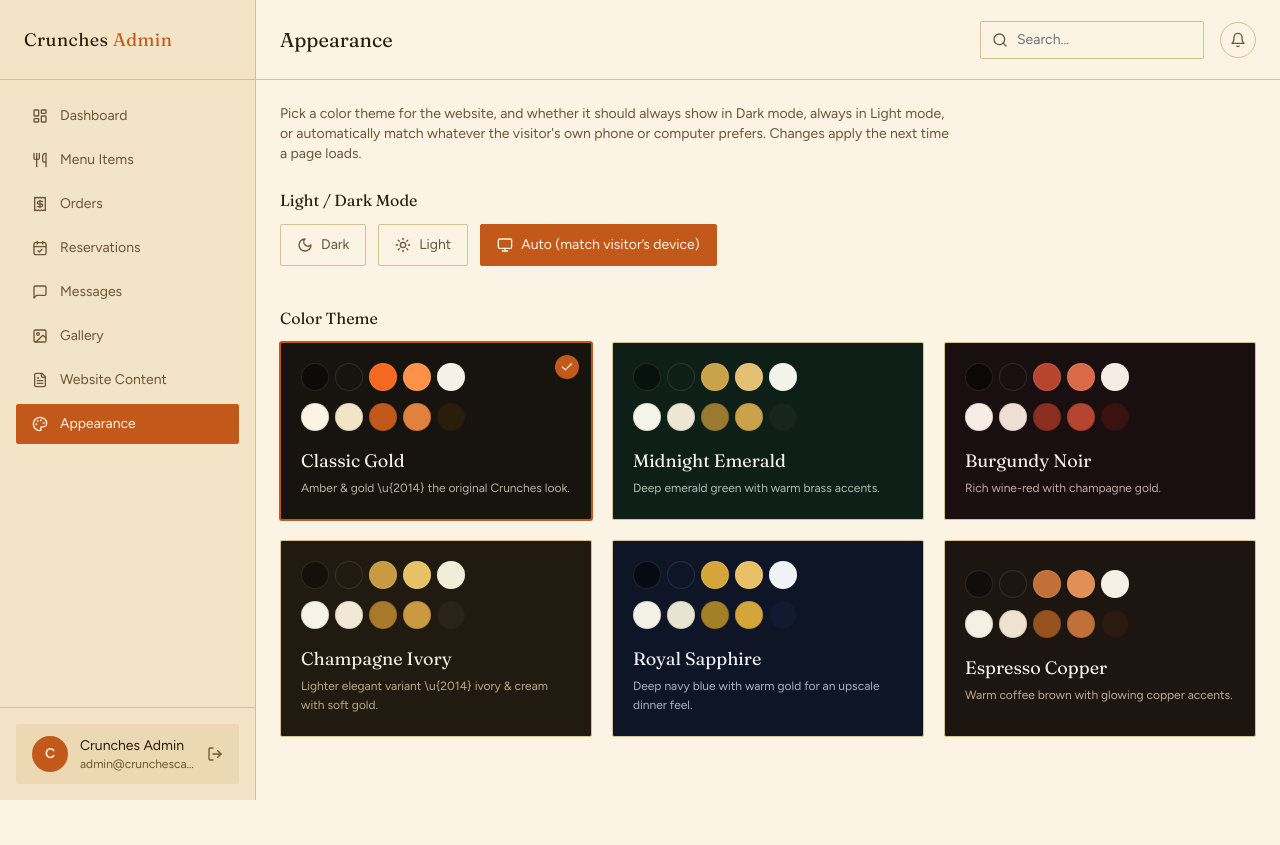
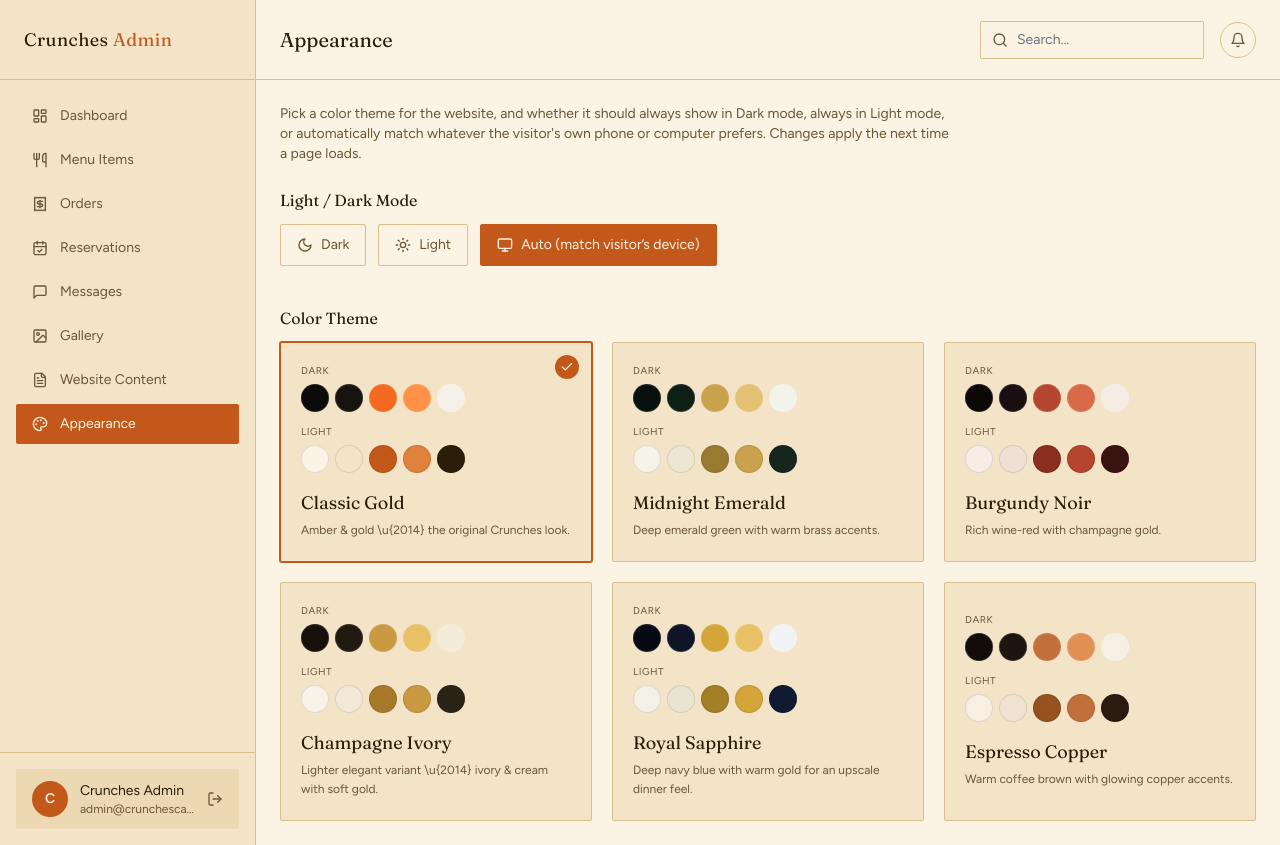
Before and after one commit to sytal/sytal-coffee, a Laravel app: page /admin/appearance in a window 1280 px wide. Before the commit the page ends 800 px from the top, so only its background shows below. Run offline with Laravel 12, Linux system fonts and the light colour scheme; a user stored in the database is signed in; data comes from the database, SQL or seed files in the repository; data that the repository does not hold is empty; style sheets or scripts are compiled from the project's sources; some libraries are stand-ins or nearby versions.

Commit message:
Fix washed-out Appearance preset cards in light mode
Card background was inline-styled to the preset's *currently active
variant* surface color. In light mode every preset's light variant
is a warm cream/ivory tone by design, so all 6 cards rendered as
near-identical pale beige boxes — impossible to tell them apart.
Cards now use the normal admin bg-brand-surface, with the Dark/Light
swatch-dot rows (now labeled) as the actual color preview, and
title/description back on standard brand-foreground tokens instead
of inline per-variant colors.

Co-Authored-By: Claude Sonnet 5 <noreply@anthropic.com>

```diff
--- a/resources/js/Pages/Admin/Appearance.jsx
+++ b/resources/js/Pages/Admin/Appearance.jsx
@@ -71,9 +71,6 @@ export default function Appearance({ presets = {}, active, mode: initialMode })
             <div className="grid grid-cols-1 gap-5 sm:grid-cols-2 lg:grid-cols-3">
                 {Object.entries(presets).map(([key, preset]) => {
                     const isActive = current === key;
-                    // Preview using whichever variant is currently relevant —
-                    // the dark one, except when the owner has forced Light mode.
-                    const previewColors = mode === 'light' ? preset.light : preset.dark;
 
                     return (
                         <button
@@ -81,12 +78,11 @@ export default function Appearance({ presets = {}, active, mode: initialMode })
                             type="button"
                             onClick={() => choose(key)}
                             disabled={saving !== null}
-                            className={`group relative overflow-hidden rounded-sm border p-5 text-left transition ${
+                            className={`group relative overflow-hidden rounded-sm border bg-brand-surface p-5 text-left transition ${
                                 isActive
                                     ? 'border-brand-gold ring-1 ring-brand-gold'
                                     : 'border-brand-border hover:border-brand-gold/60'
                             }`}
-                            style={{ backgroundColor: previewColors.surface }}
                         >
                             {isActive && (
                                 <span className="absolute right-3 top-3 flex h-6 w-6 items-center justify-center rounded-full bg-brand-gold text-brand-background">
@@ -94,6 +90,9 @@ export default function Appearance({ presets = {}, active, mode: initialMode })
                                 </span>
                             )}
 
+                            <p className="mb-1.5 text-[10px] uppercase tracking-wider text-brand-foregroundMuted">
+                                Dark
+                            </p>
                             <div className="mb-3 flex gap-1.5">
                                 {['background', 'surface', 'gold', 'goldLight', 'foreground'].map((token) => (
                                     <span
@@ -103,6 +102,9 @@ export default function Appearance({ presets = {}, active, mode: initialMode })
                                     />
                                 ))}
                             </div>
+                            <p className="mb-1.5 text-[10px] uppercase tracking-wider text-brand-foregroundMuted">
+                                Light
+                            </p>
                             <div className="mb-4 flex gap-1.5">
                                 {['background', 'surface', 'gold', 'goldLight', 'foreground'].map((token) => (
                                     <span
@@ -113,17 +115,13 @@ export default function Appearance({ presets = {}, active, mode: initialMode })
                                 ))}
                             </div>
 
-                            <h3 className="font-display text-lg" style={{ color: previewColors.foreground }}>
-                                {preset.name}
-                            </h3>
-                            <p className="mt-1 text-xs leading-relaxed" style={{ color: previewColors.foregroundMuted }}>
+                            <h3 className="font-display text-lg text-brand-foreground">{preset.name}</h3>
+                            <p className="mt-1 text-xs leading-relaxed text-brand-foregroundMuted">
                                 {preset.description}
                             </p>
 
                             {saving === key && (
-                                <p className="mt-3 text-xs uppercase tracking-wider" style={{ color: previewColors.gold }}>
-                                    Saving...
-                                </p>
+                                <p className="mt-3 text-xs uppercase tracking-wider text-brand-gold">Saving...</p>
                             )}
                         </button>
                     );
```
